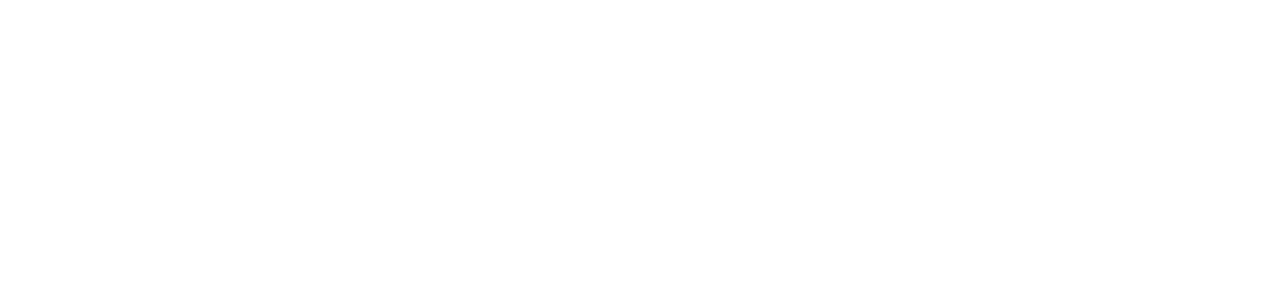
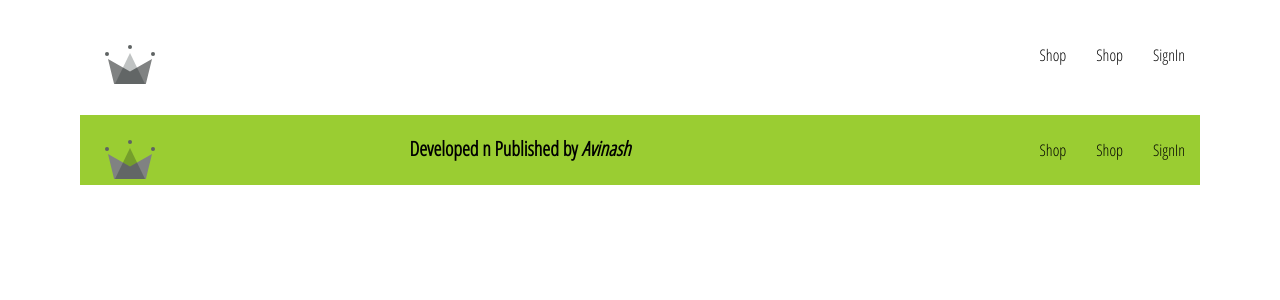
Before and after one commit to mynamavi/cloth-seller, a React (Create React App) app: page /signin in a window 1280 px wide. Shown: the top 300 px of the page. Built offline with nearby package versions, Linux system fonts and the light colour scheme.

Commit message:
Added header n footer with styles

```diff
--- a/public/index.html
+++ b/public/index.html
@@ -43,5 +43,6 @@
       To begin the development, run `npm start` or `yarn start`.
       To create a production bundle, use `npm run build` or `yarn build`.
     -->
+    <div id="footer"></div>
   </body>
 </html>
--- a/src/App.css
+++ b/src/App.css
@@ -2,3 +2,8 @@
     font-family: 'Open Sans Condensed', sans-serif;
     padding:20px 80px;
 }
+
+a {
+    text-decoration: none;
+    color: #000000;
+}
--- a/src/App.js
+++ b/src/App.js
@@ -4,16 +4,19 @@
 
 import HomePage from './pages/homepage/homepage.component';
 import ShopPage from './pages/shop/shop.component';
+import Header from './components/header/header.component';
 
 
 
 function App() {
   return (
     <div className="">
+      <Header />
       <Switch>
         <Route  exact path='/' component={HomePage} />
         <Route  path='/shop' component={ShopPage} />
       </Switch>
+
     </div>
   );
 }
--- /dev/null
+++ b/src/components/footer/footer.component.jsx
@@ -0,0 +1,27 @@
+import React from 'react';
+import {Link} from 'react-router-dom';
+import {ReactComponent as Logo} from '../../assets/crown.svg';
+import './footer.styles.scss';
+
+const Footer = () => {
+    return (
+        <div className='footer'>
+            <Link className='logo-container' to='/'>
+                <Logo className='logo' />
+            </Link>
+            <div className='footer-cpyrt-text'>
+                <p className='copyright'>Developed n Published by <Link to='mailto:avinash.tripathi7@gmail.com'>Avinash</Link> </p>
+            </div>
+            <div className='options'>
+                <Link className='option' to='/shop'>Shop</Link>
+                <Link className='option' to='/contact'>Shop</Link>
+                <Link className='option' to='/signin'>SignIn</Link>
+            </div>
+
+        </div>
+
+    )
+
+}
+
+export default Footer;
--- /dev/null
+++ b/src/components/footer/footer.styles.scss
@@ -0,0 +1,38 @@
+.footer {
+    height: 70px;
+    width: 100%;
+    display: flex;
+    justify-content: space-between;
+    margin-bottom: 25px;
+    background-color: yellowgreen;
+
+    .logo-container {
+      height: 100%;
+      width: 70px;
+      padding: 25px;
+    }
+
+    .options {
+      width: 50%;
+      height: 100%;
+      display: flex;
+      align-items: center;
+      justify-content: flex-end;
+
+      .option {
+        padding: 10px 15px;
+      }
+    }
+    .footer-cpyrt-text {
+        text-align: center;
+        width: 100%;
+
+        .copyright {
+            font-weight: bold;
+            font-size: 20px;
+            a {
+                font-style: italic;
+            }
+        }
+    }
+  }
--- /dev/null
+++ b/src/components/header/header.component.jsx
@@ -0,0 +1,25 @@
+import React from 'react';
+import {Link} from 'react-router-dom';
+
+import {ReactComponent as Logo} from '../../assets/crown.svg';
+import './header.styles.scss';
+
+const Header = () => {
+    return (
+        <div className='header'>
+            <Link className='logo-container' to='/'>
+                <Logo className='logo' />
+            </Link>
+            <div className='options'>
+                <Link className='option' to='/shop'>Shop</Link>
+                <Link className='option' to='/contact'>Shop</Link>
+                <Link className='option' to='/signin'>SignIn</Link>
+            </div>
+        </div>
+
+    )
+
+}
+
+
+export default Header;
--- /dev/null
+++ b/src/components/header/header.styles.scss
@@ -0,0 +1,25 @@
+.header {
+    height: 70px;
+    width: 100%;
+    display: flex;
+    justify-content: space-between;
+    margin-bottom: 25px;
+
+    .logo-container {
+      height: 100%;
+      width: 70px;
+      padding: 25px;
+    }
+
+    .options {
+      width: 50%;
+      height: 100%;
+      display: flex;
+      align-items: center;
+      justify-content: flex-end;
+
+      .option {
+        padding: 10px 15px;
+      }
+    }
+  }
--- a/src/index.js
+++ b/src/index.js
@@ -3,6 +3,7 @@
 import { BrowserRouter } from 'react-router-dom';
 import './index.css';
 import App from './App';
+import Footer from './components/footer/footer.component';
 
 
 ReactDOM.render(
@@ -11,3 +12,9 @@
   </BrowserRouter>,
   document.getElementById('root')
 );
+ReactDOM.render(
+  <BrowserRouter>
+    <Footer />
+  </BrowserRouter>,
+  document.getElementById('footer')
+);
```
Also changed, not shown: src/assets/crown.svg (added).
